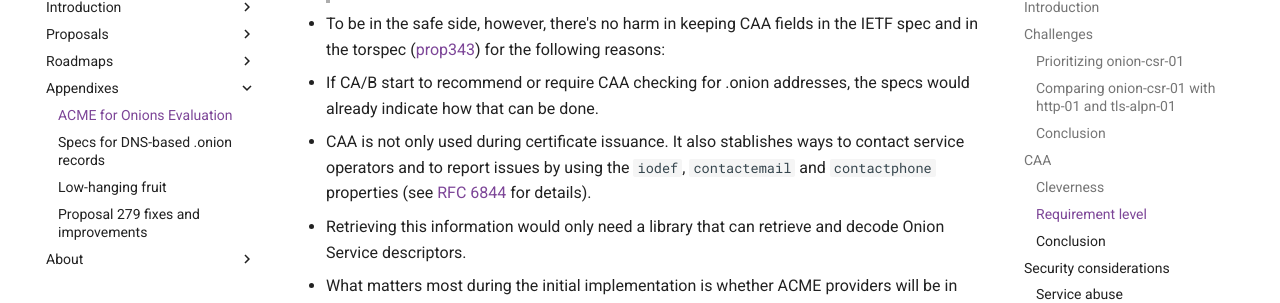
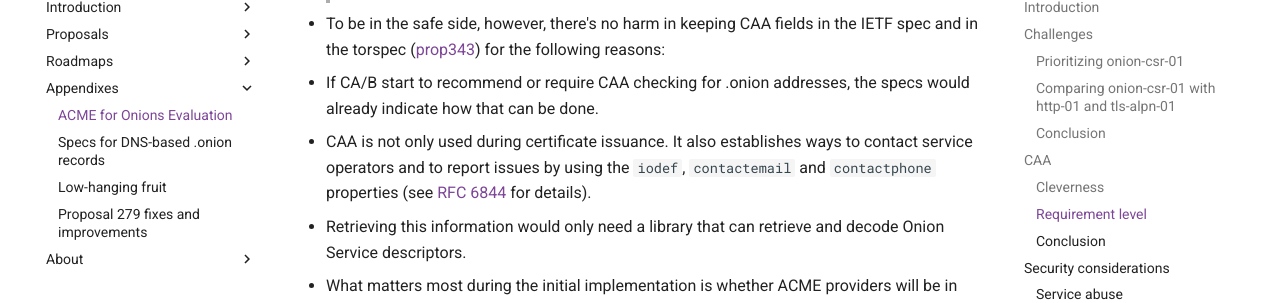
Before and after one commit to offsoc/onionplan, an MkDocs documentation site: the page built from docs/appendixes/acme.md, in a window 1280 px wide and 900 px high, scrolled down 4123 px. Shown: the part 128-431 px from the top of the window. Built offline with MkDocs 1.6.1 and Material for MkDocs 9.7.7, drawn with Linux system fonts in a browser that asks for light colours.

```diff
--- a/docs/appendixes/acme.md
+++ b/docs/appendixes/acme.md
@@ -186,7 +186,7 @@ But is CAA really needed for Onion Services?
   * If CA/B start to recommend or require CAA checking for .onion addresses,
     the specs would already indicate how that can be done.
 
-  * CAA is not only used during certificate issuance.  It also stablishes ways
+  * CAA is not only used during certificate issuance.  It also establishes ways
     to contact service operators and to report issues by using the `iodef`,
     `contactemail` and `contactphone` properties (see [RFC 6844][] for details).
 
```
